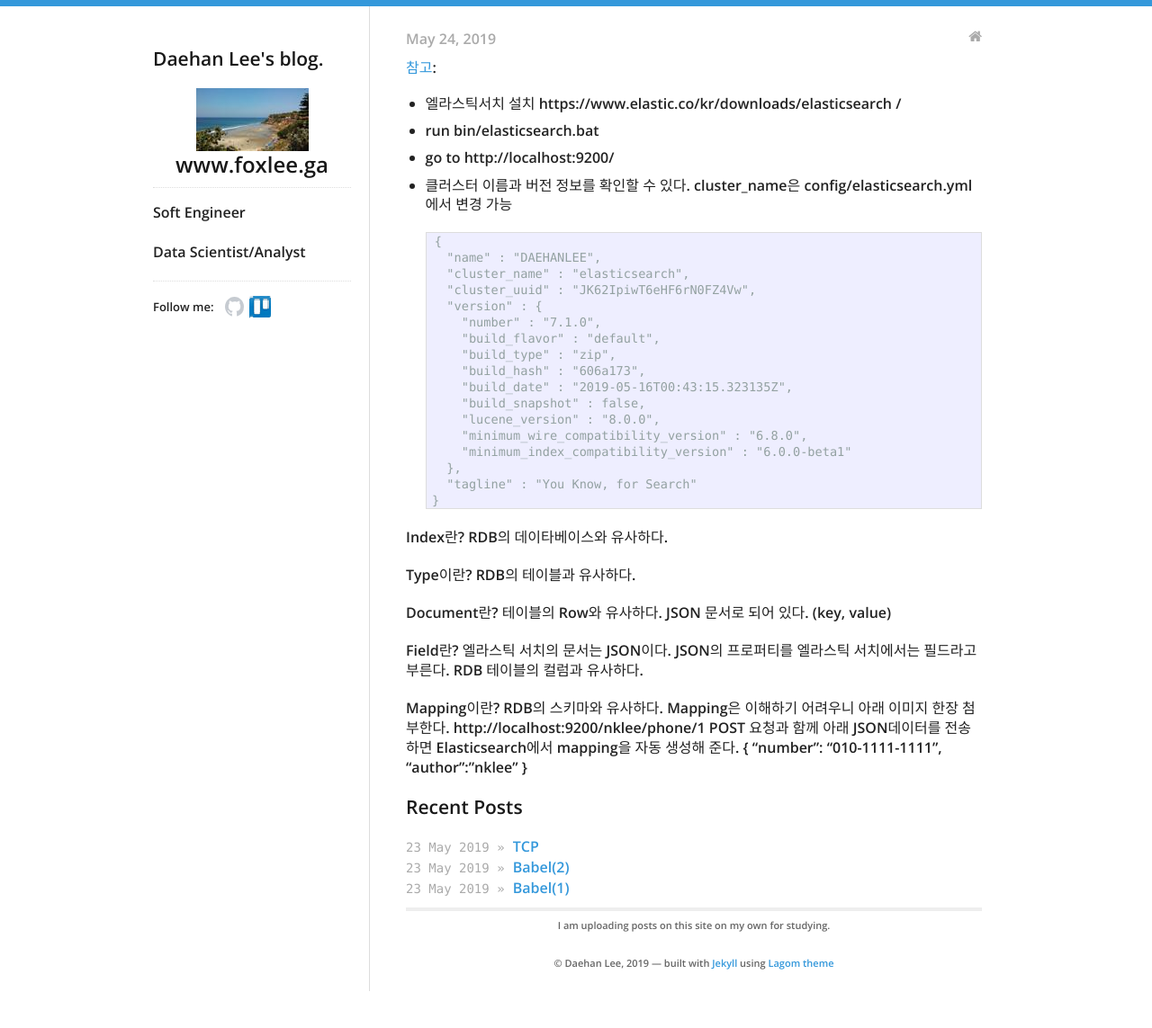
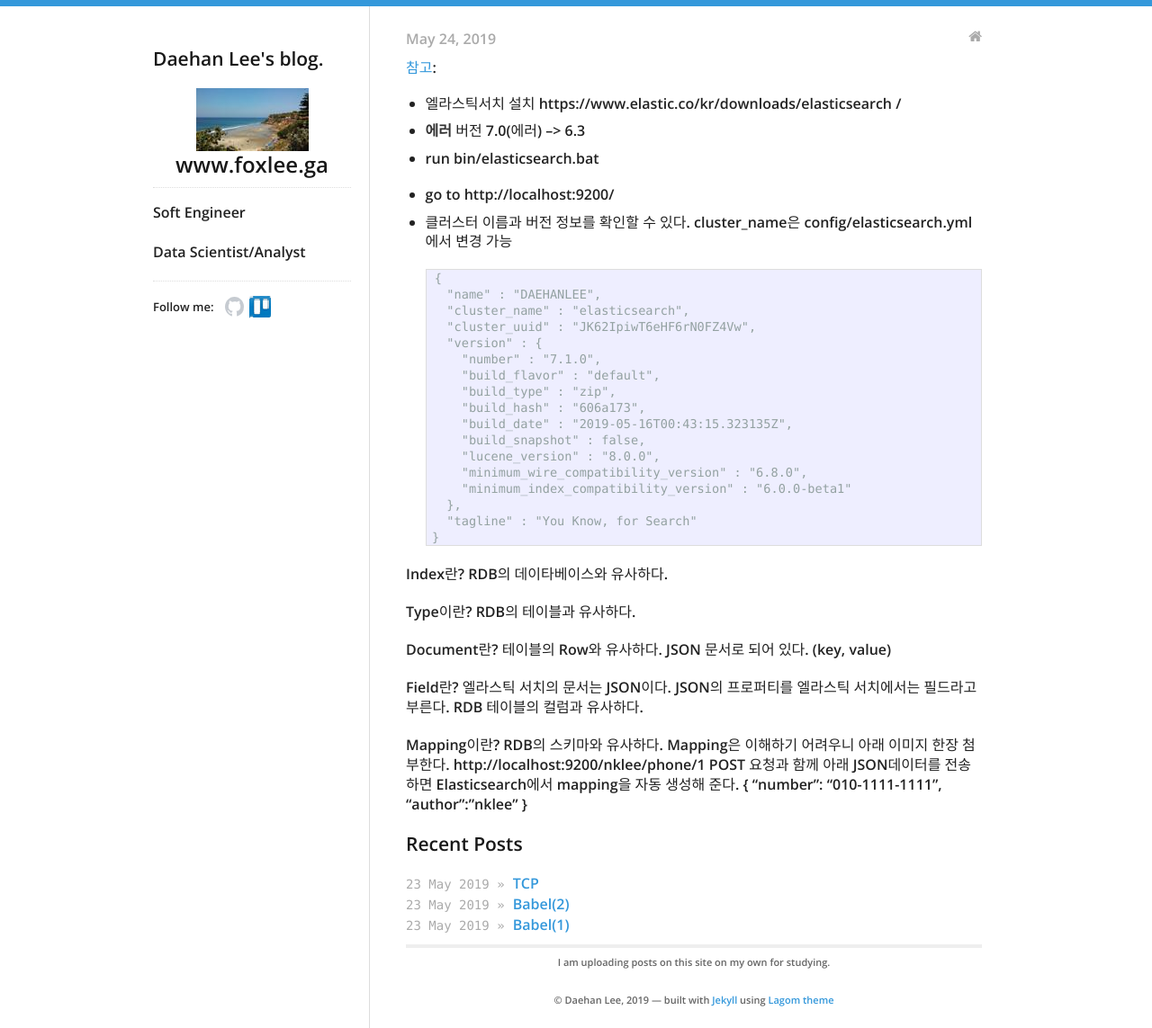
Before and after one commit to daehan0226/Study, a Jekyll site: the page built from _posts/2019-05-24-Elasticsearch.md, in a window 1280 px wide. Shown: the whole page at 90% size. Built offline with Jekyll 4.4.1, drawn with Linux system fonts in a browser that asks for light colours; before the commit the page ends 1102 px from its top, so only the background shows below that.

Commit message:
Update 2019-05-24-Elasticsearch.md

```diff
--- a/_posts/2019-05-24-Elasticsearch.md
+++ b/_posts/2019-05-24-Elasticsearch.md
@@ -7,7 +7,9 @@ categories:
 [참고]:
 
 * 엘라스틱서치 설치 https://www.elastic.co/kr/downloads/elasticsearch  /
+* **에러** 버전 7.0(에러) --> 6.3
 * run bin/elasticsearch.bat
+
 * go to http://localhost:9200/
 * 클러스터 이름과 버전 정보를 확인할 수 있다. cluster_name은 config/elasticsearch.yml 에서 변경 가능
 
```
